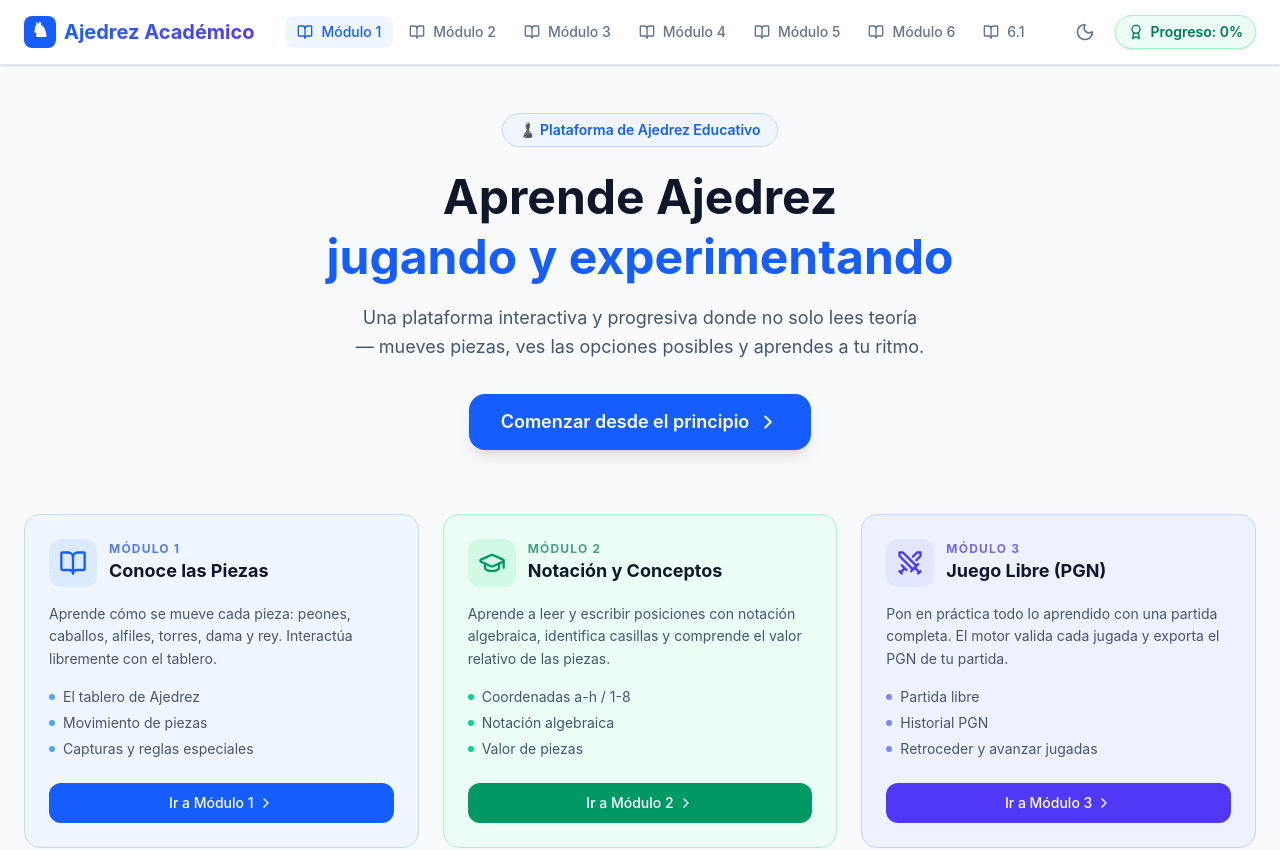
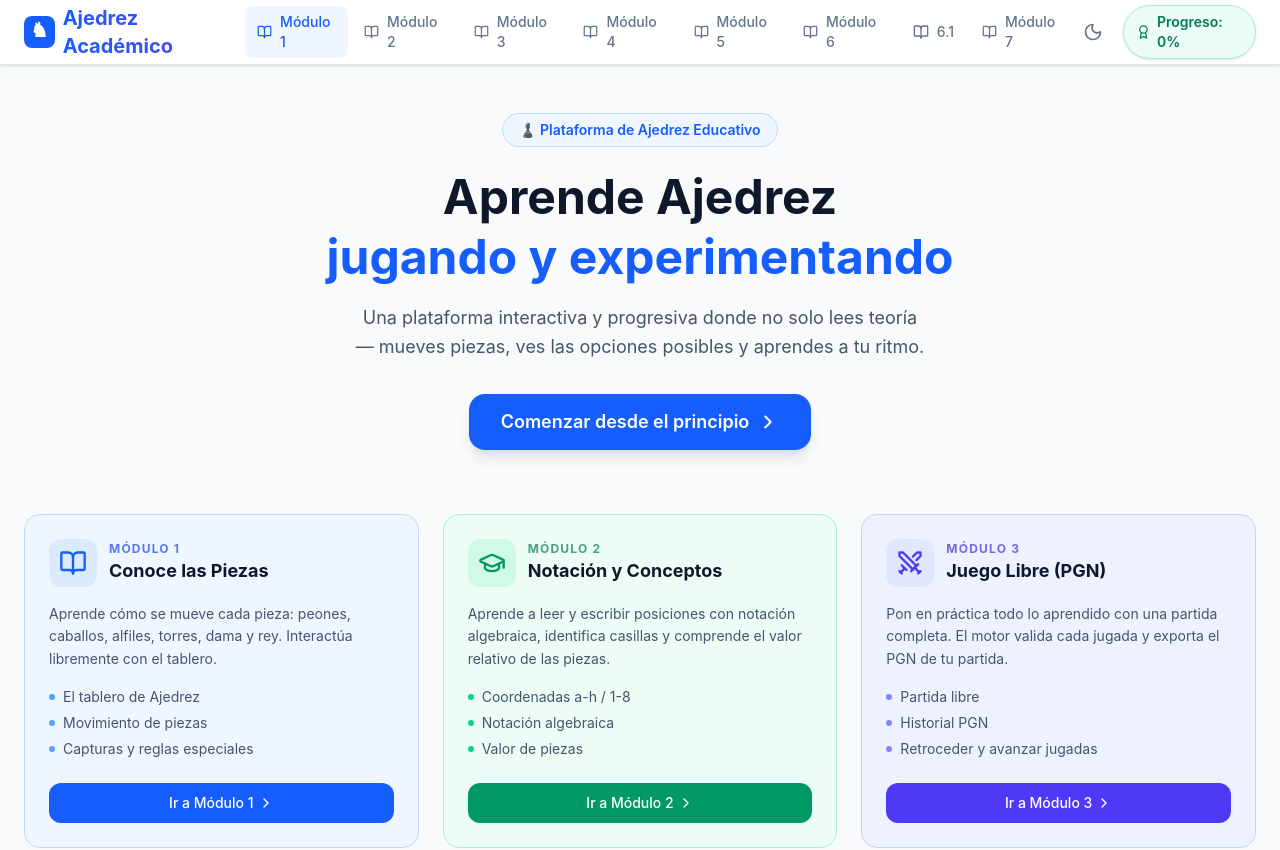
Before and after one commit to Dcrr1717/ajedrez-bienestar-academico, a React (Vite) app: page / in a window 1280 px wide. Shown: the top 850 px of the page. Built offline with nearby package versions, Linux system fonts and the light colour scheme.

Commit message:
fix(layout): add missing Module 7 link to top navbar

```diff
--- a/src/components/layout/Layout.tsx
+++ b/src/components/layout/Layout.tsx
@@ -77,9 +77,13 @@ export default function Layout({ children }: LayoutProps) {
               <BookOpen size={16} />
               <span>Módulo 6</span>
             </Link>
-            <Link to="/module/6.1" className={`flex items-center gap-2 px-3 py-1.5 rounded-lg font-medium text-sm transition-colors text-slate-500 hover:text-blue-600 hover:bg-blue-50 dark:hover:bg-blue-950/30`}>
+            <Link to="/module/6.1" className={`flex items-center gap-2 px-3 py-1.5 rounded-lg font-medium text-sm transition-colors ${currentModule === 6.1 ? 'text-blue-600 bg-blue-50 dark:bg-blue-950/30' : 'text-slate-500 hover:text-blue-600 hover:bg-blue-50 dark:hover:bg-blue-950/30'}`}>
               <BookOpen size={16} />
               <span>6.1</span>
+            </Link>
+            <Link to="/module/7" className={`flex items-center gap-2 px-3 py-1.5 rounded-lg font-medium text-sm transition-colors ${currentModule === 7 ? 'text-blue-600 bg-blue-50 dark:bg-blue-950/30' : 'text-slate-500 hover:text-blue-600 hover:bg-blue-50 dark:hover:bg-blue-950/30'}`}>
+              <BookOpen size={16} />
+              <span>Módulo 7</span>
             </Link>
           </nav>
 
```
